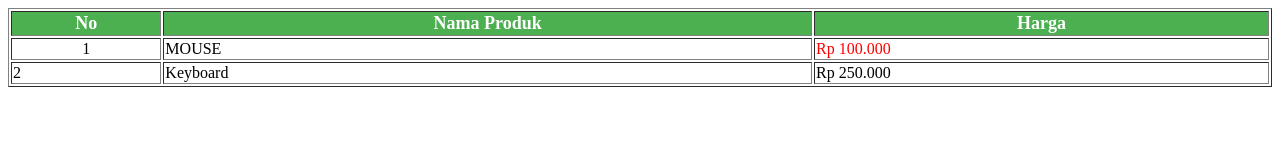
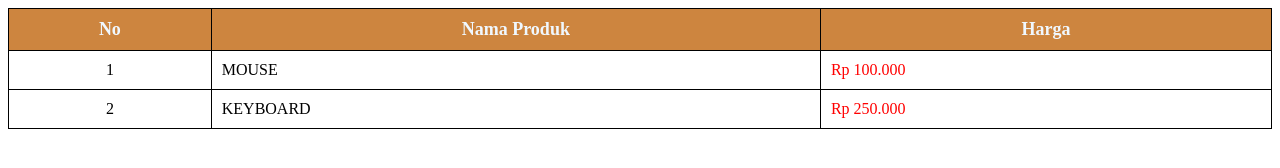
Before and after one commit to aldiansy10/1124160053-latihan-6, a plain HTML site: page index.html in a window 1280 px wide. Drawn offline with Linux system fonts and the light colour scheme.

Commit message:
mengubah style inline menjadi css internal

```diff
--- a/index.html
+++ b/index.html
@@ -4,22 +4,46 @@
     <meta charset="UTF-8">
     <meta name="viewport" content="width=device-width, initial-scale=1.0">
     <title>Pertemuan 6</title>
+    <style>
+        table {
+            border-collapse: collapse;
+            width: 100%;
+            border: 1px solid black;
+        }
+        th, td {
+            padding: 10px;
+            border: 1px solid black;
+        }
+        th {
+            background-color: peru;
+            color: aliceblue;
+            font-weight: bold;
+            font-size: 18px;
+            text-align: center;
+        }
+        td:nth-child(1) {
+            text-align: center;
+        }
+        td:nth-child(2) {
+            text-transform: uppercase;
+        }
+        td:nth-child(3) {
+            color: red;
+        }
+    </style>
 </head>
 <body>
     <table border="1" style="border-collapse: ;
          width: 100%;">
            <tr>
-               <th style="background-color: #4caf50; color: white; font-weight: bold;
-               font-size: 18px; text-align: center;">No</th>
-               <th style="background-color: #4caf50; color: white; font-weight: bold;
-               font-size: 18px; text-align: center;">Nama Produk</th>
-               <th style="background-color: #4caf50; color: white; font-weight: bold;
-               font-size: 18px; text-align: center;">Harga</th>
+               <th>No</th>
+               <th>Nama Produk</th>
+               <th>Harga</th>
            </tr>
            <tr>
-               <td style="text-align: center;">1</td>
-               <td style="text-transform: uppercase;">Mouse</td>
-               <td style="color: red;">Rp 100.000</td>
+               <td>1</td>
+               <td>Mouse</td>
+               <td>Rp 100.000</td>
            </tr>
 
            <tr>
```
